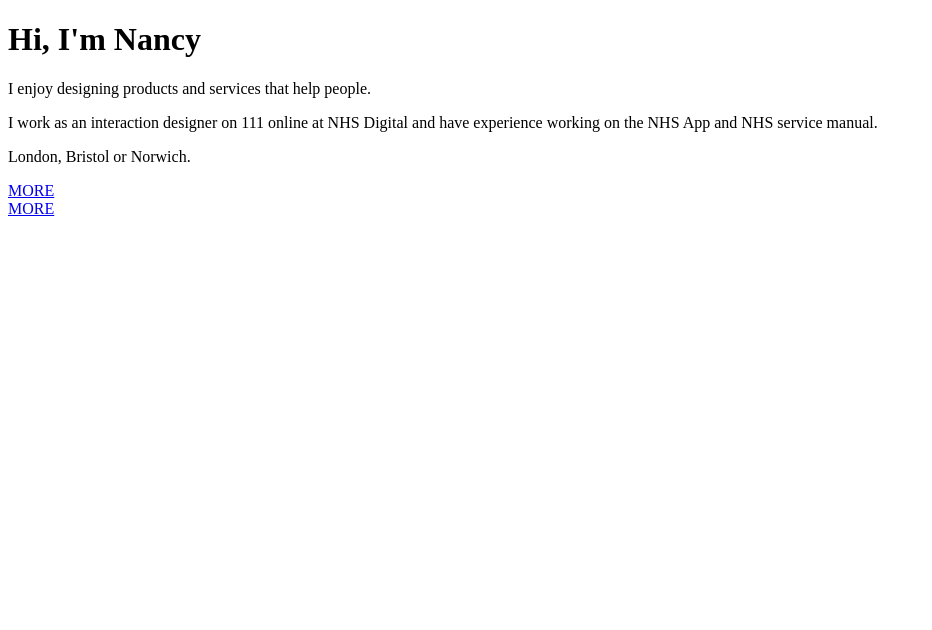
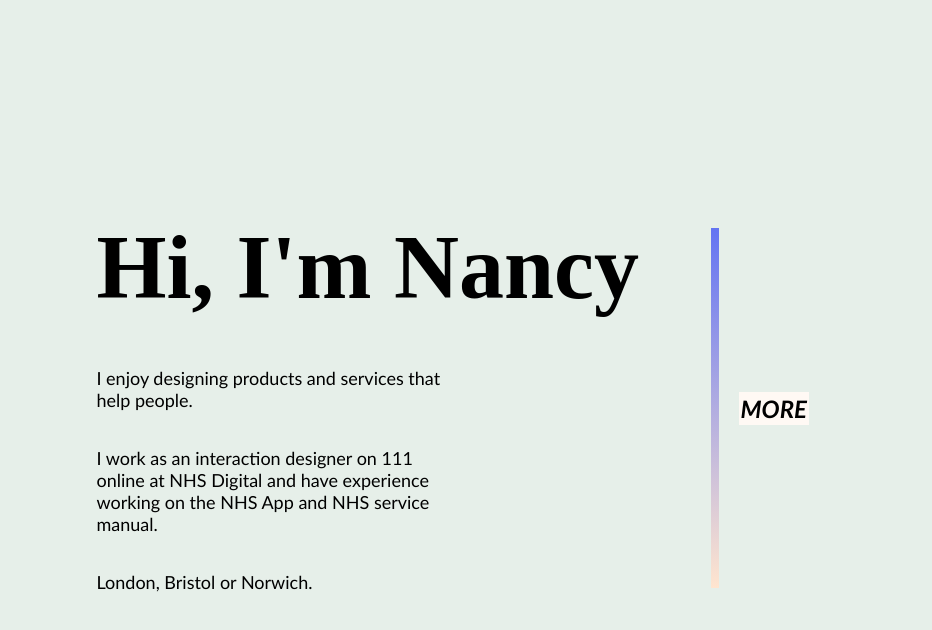
Before and after one commit to nancyhalladay24/nancyhalladay, a plain HTML site: page views/index.html in a window 1280 px wide. Shown: the whole page, without its empty margins (0-932 px from the left). Drawn offline with Linux system fonts and the light colour scheme; files that its build step writes are made by us from their sources; the site is published under a folder, as on GitHub Pages, so addresses that start at the root find nothing.

Commit message:
removed /

```diff
--- a/views/index.html
+++ b/views/index.html
@@ -2,7 +2,7 @@
 <!DOCTYPE html>
 <html>
 <head>
-  <link rel="stylesheet" href="/nancyhalladay/css/styles.css">
+  <link rel="stylesheet" href="nancyhalladay/css/styles.css">
 </head>
 <body>
 <div class="main-wrapper">
```
